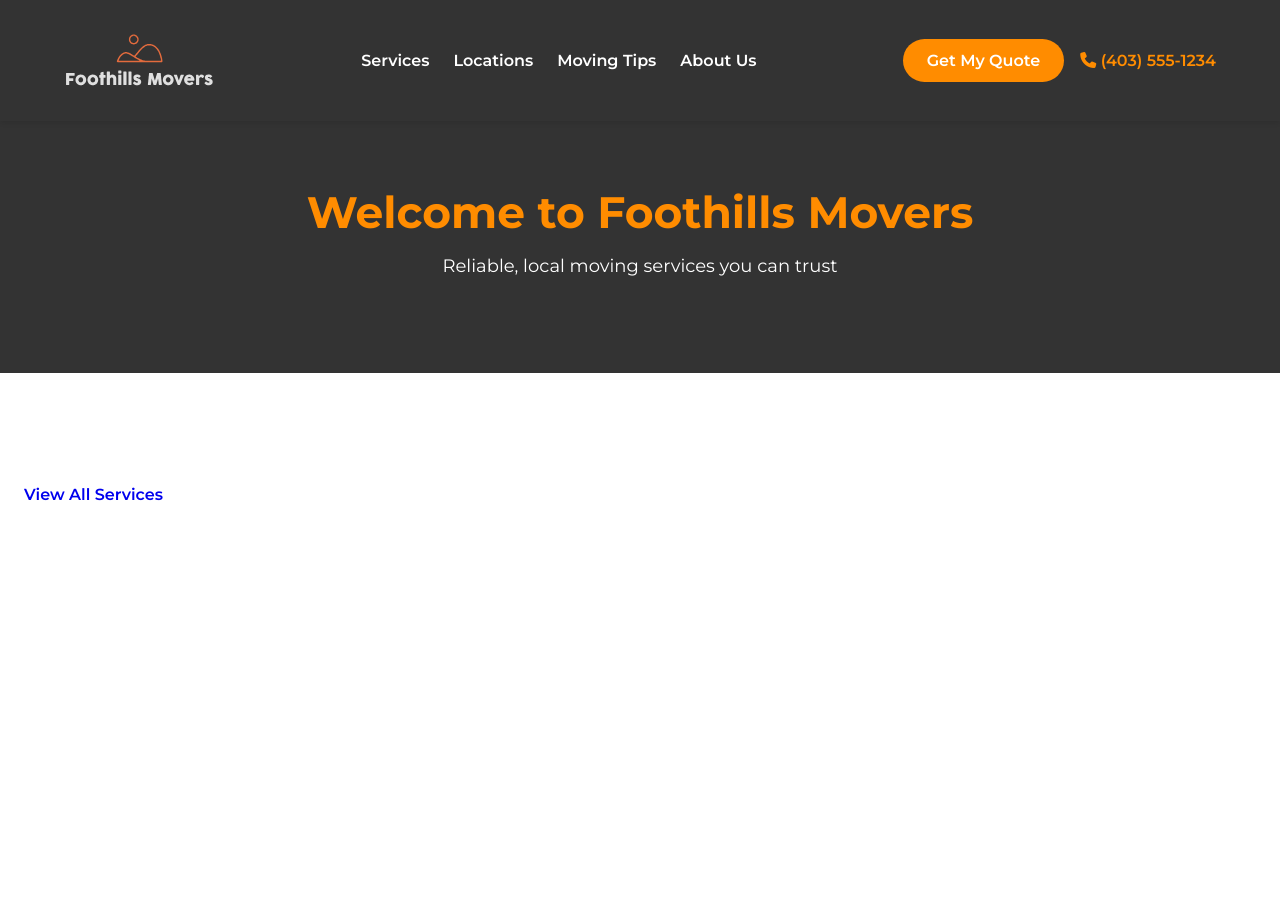
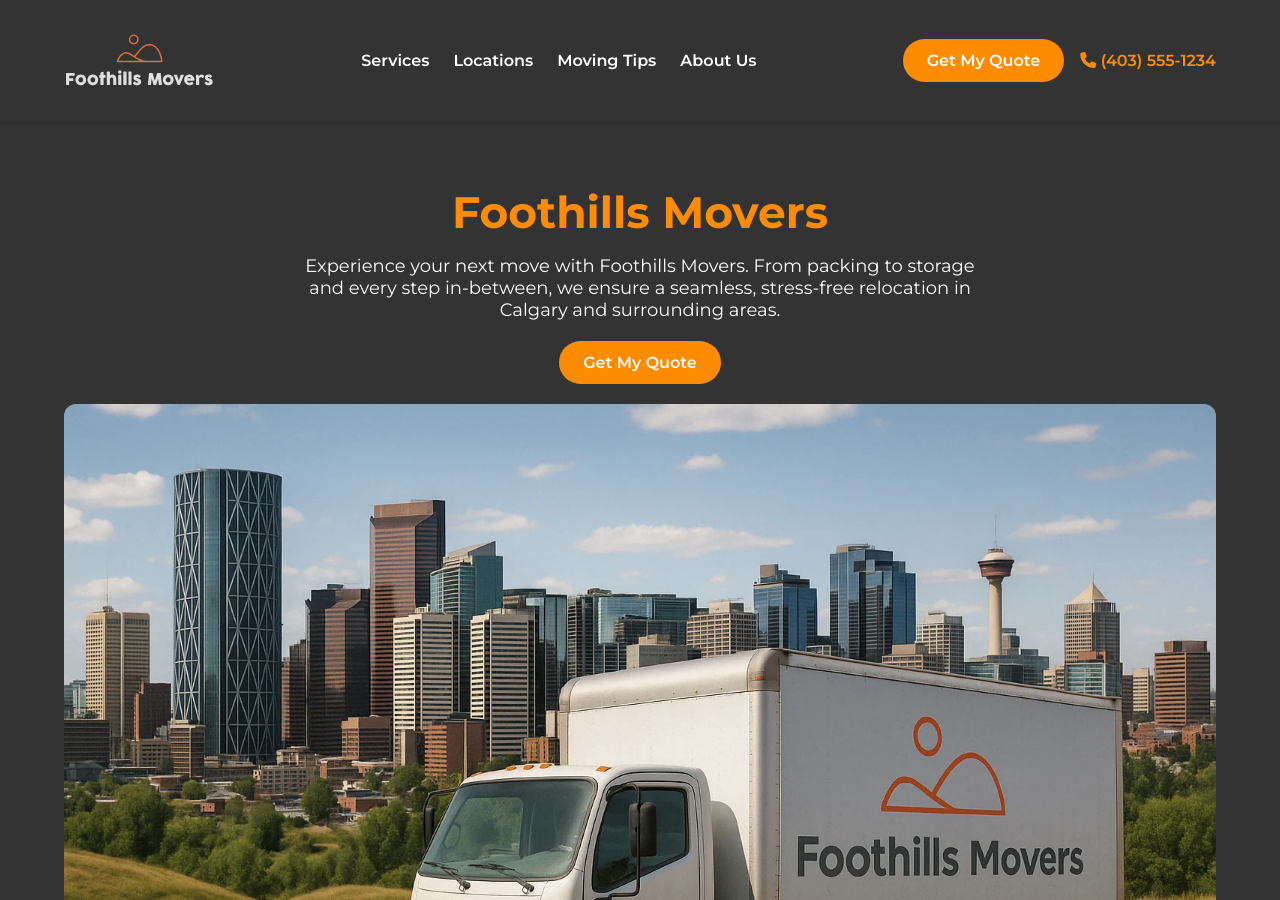
Before and after one commit to transamericanlogistics-websites/foothillsmovers, a Jekyll site: the page built from index.html, in a window 1280 px wide and 900 px high. Built offline with Jekyll 4.4.1, drawn with Linux system fonts in a browser that asks for light colours.

Commit message:
Update hero.html

```diff
--- a/_includes/hero.html
+++ b/_includes/hero.html
@@ -1,6 +1,10 @@
-<section class="hero">
-  <div class="hero-content">
-    <h1>{{ page.hero_title | default: site.title }}</h1>
-    <p>{{ page.hero_subtitle | default: site.description }}</p>
+<section class="hero" id="home">
+  <div class="container">
+    <h1>Foothills Movers</h1>
+    <p>Experience your next move with Foothills Movers. From packing to storage and every step in-between, we ensure a seamless, stress-free relocation in Calgary and surrounding areas.</p>
+    <a href="#quote" class="btn btn-accent">Get My Quote</a>
+    <div class="placeholder-img" style="margin-top:2rem;">
+      <img src="/assets/hero.webp" alt="Moving truck on dark background">
+    </div>
   </div>
 </section>
```
